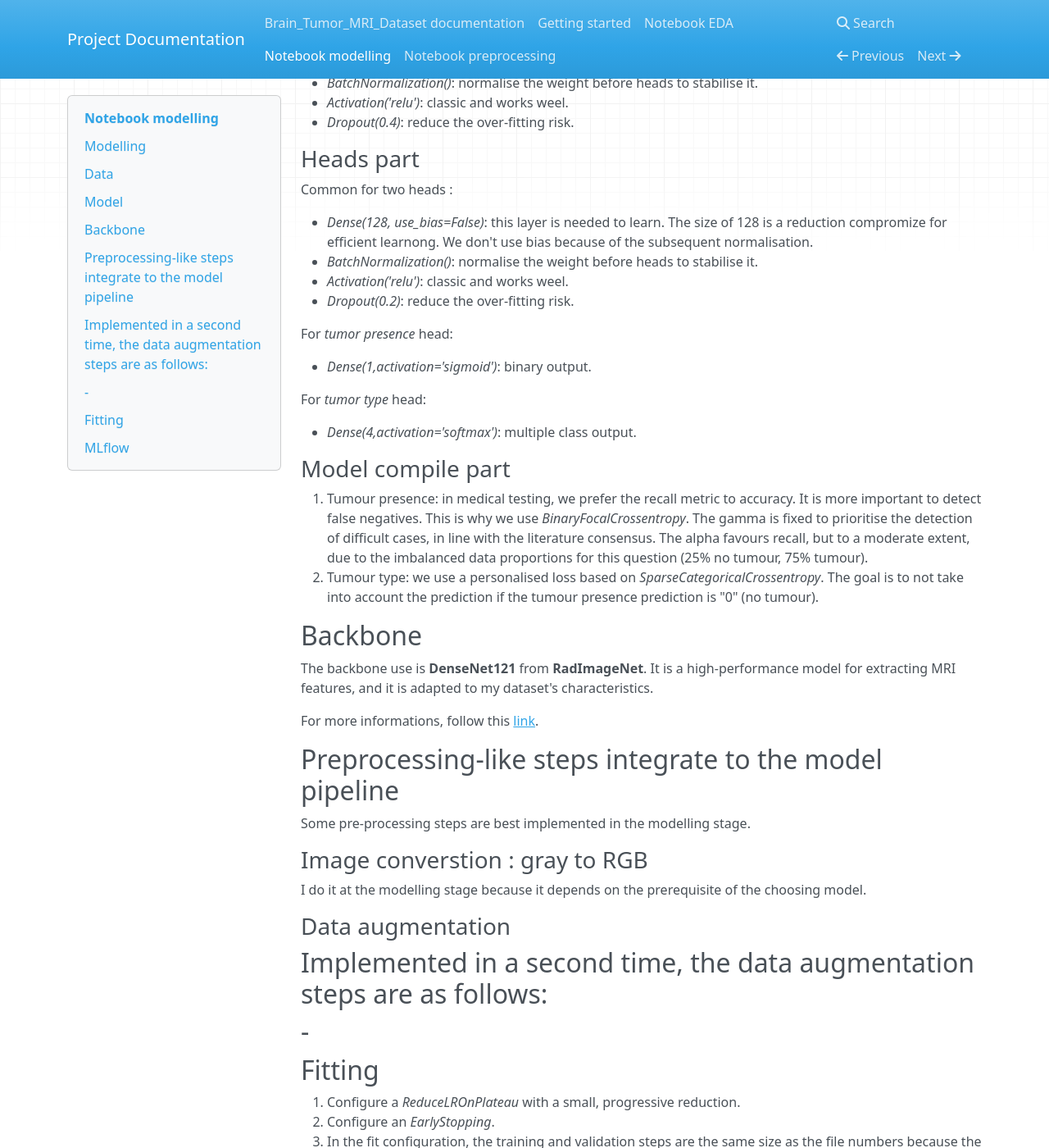
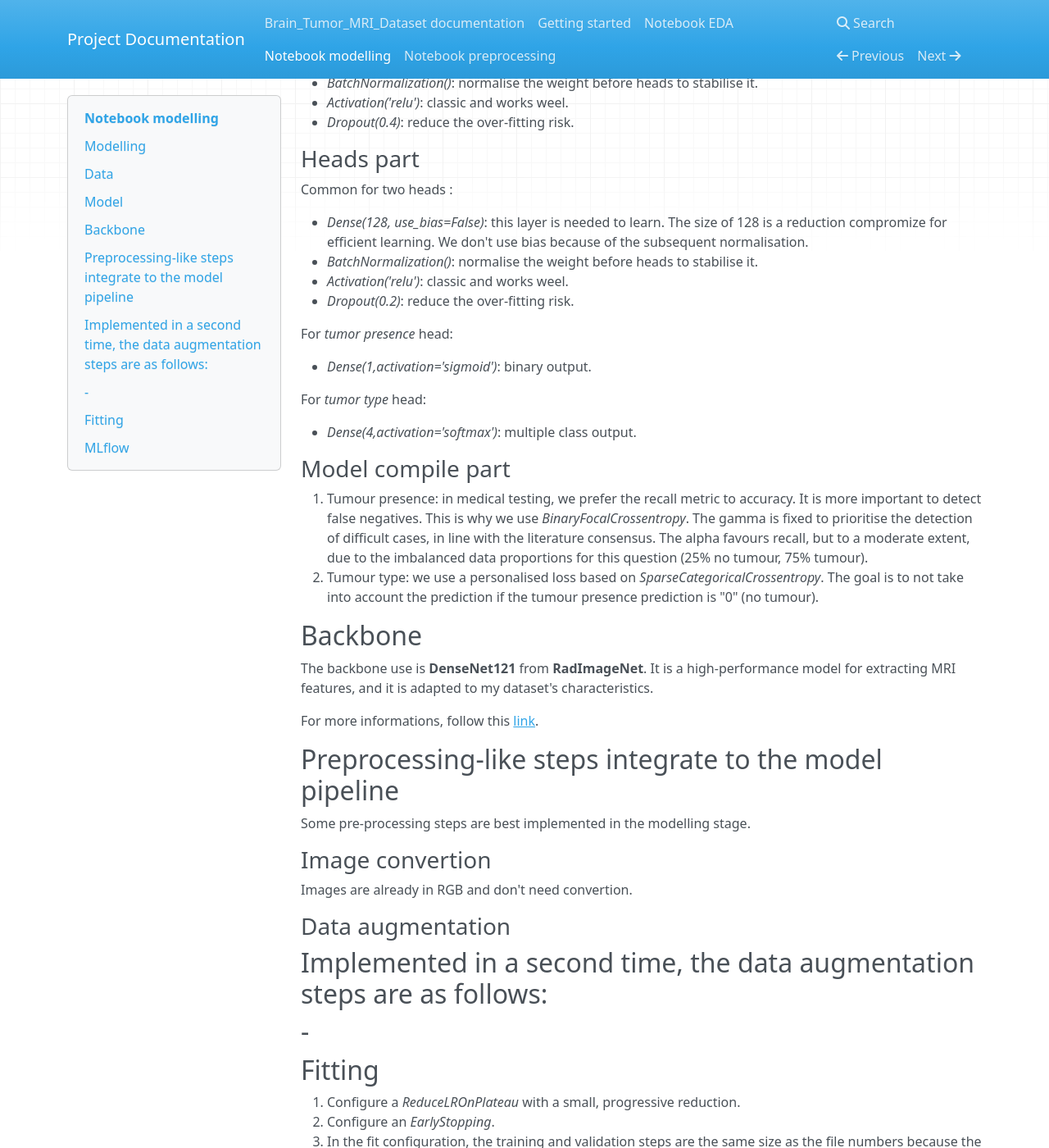
Before and after one commit to Jeremy-Duval-PhD/Brain_Tumor_MRI_Dataset, an MkDocs documentation site: the page built from docs/docs/notebook_modelling.md, in a window 1280 px wide and 1400 px high, scrolled down 850 px. Shown: the whole window at 82% size. Built offline with MkDocs 1.6.1, drawn with Linux system fonts in a browser that asks for light colours; nearby versions of some CDN libraries.

Commit message:
WIP: modelling: project resumption -> debug

```diff
--- a/docs/docs/notebook_modelling.md
+++ b/docs/docs/notebook_modelling.md
@@ -39,7 +39,7 @@ The model is a CNN. It uses a backbone for feature extraction. Then, one head pr
 
 Common for two heads :
 
-- *Dense(128, use_bias=False)*: this layer is needed to learn. The size of 128 is a reduction compromize for efficient learnong. We don't use bias because of the subsequent normalisation.
+- *Dense(128, use_bias=False)*: this layer is needed to learn. The size of 128 is a reduction compromize for efficient learning. We don't use bias because of the subsequent normalisation.
 - *BatchNormalization()*: normalise the weight before heads to stabilise it.
 - *Activation('relu')*: classic and works weel.
 - *Dropout(0.2)*: reduce the over-fitting risk.
@@ -67,9 +67,9 @@ For more informations, follow this [link](https://github.com/BMEII-AI/RadImageNe
 
 Some pre-processing steps are best implemented in the modelling stage.
 
-### Image converstion : gray to RGB
+### Image convertion
 
-I do it at the modelling stage because it depends on the prerequisite of the choosing model.
+Images are already in RGB and don't need convertion.
 
 ### Data augmentation
 
```
Also changed, not shown: 1 other file.
